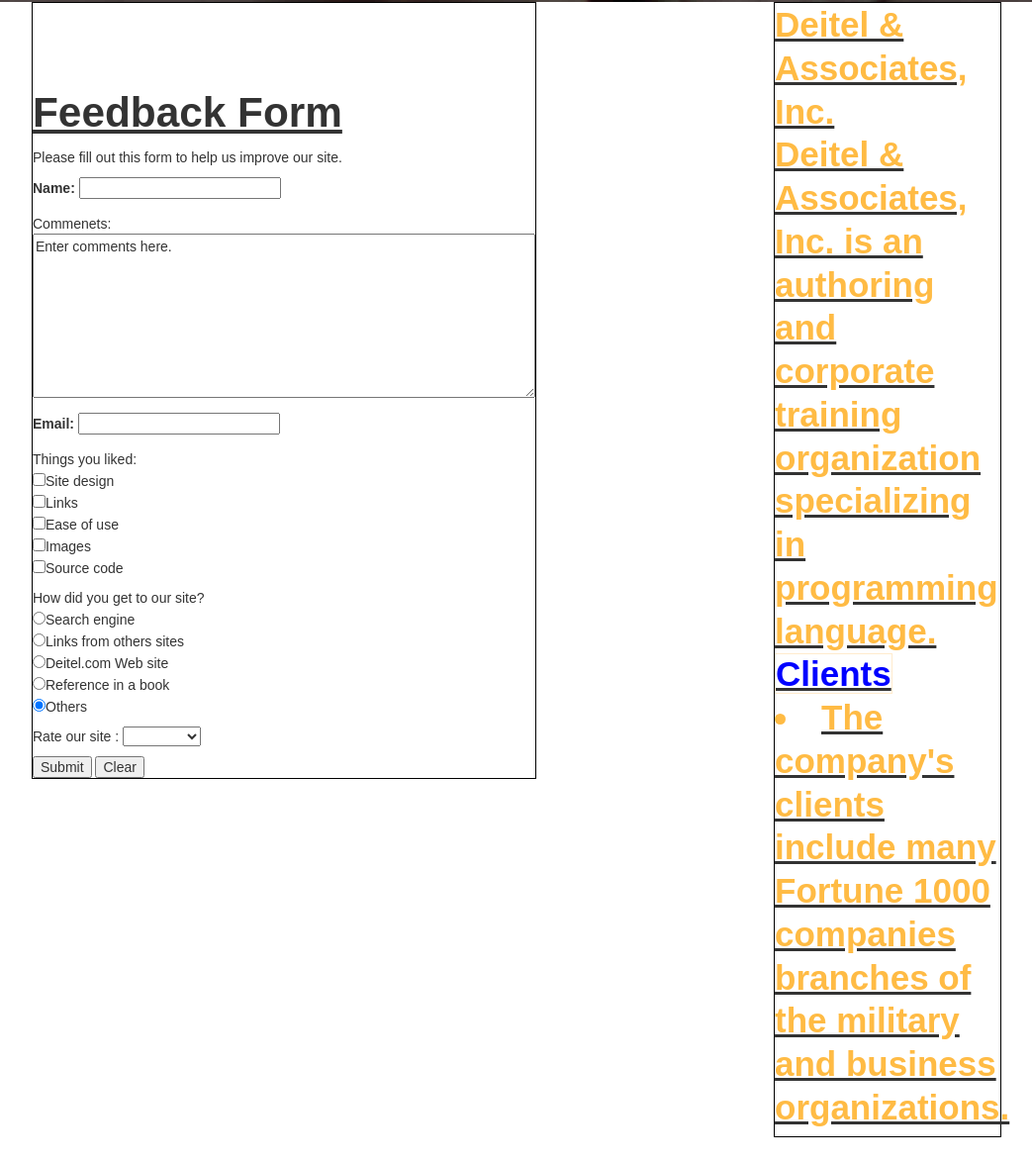
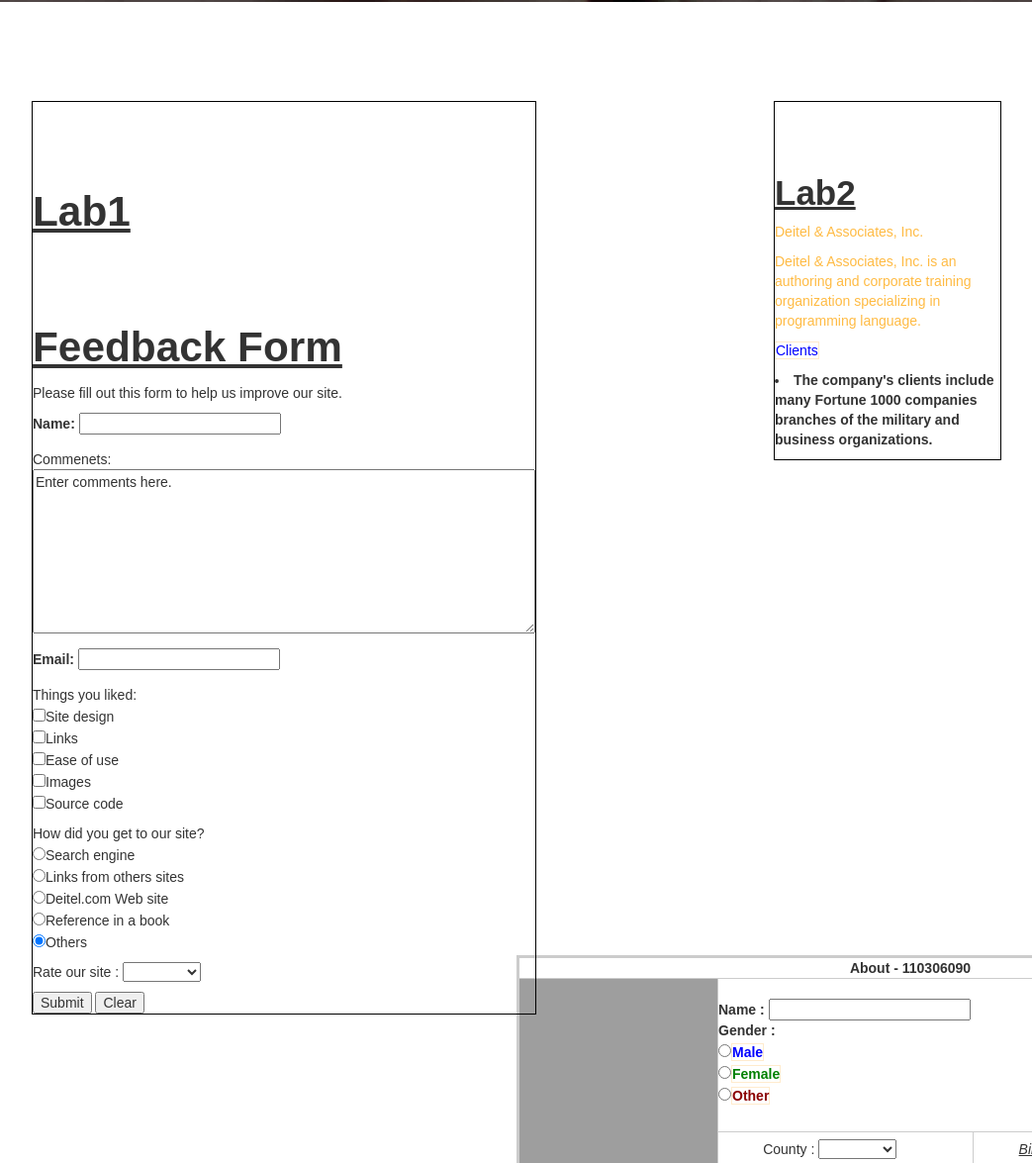
Before and after one commit to WarnerFang/110306090_1203HW, a plain HTML site: page index.html in a window 1280 px wide. Shown: the part 798-1973 px from the top of the page at 99% size, without its empty margins (118-1161 px from the left). Drawn offline with Linux system fonts and the light colour scheme; grey boxes are pictures that could not be loaded.

Commit message:
adjust something

```diff
--- a/index.html
+++ b/index.html
@@ -101,6 +101,7 @@
     <div class="margin-left">
     <h1 id="Lab1">
 
+    	<h1>Lab1</h1>
     	<h1>Feedback Form</h1>
 		<p>Please fill out this form to help us improve our site.</p>
 
@@ -159,16 +160,17 @@
 
     <div class="margin-right">
     <h1 id="Lab2">
-    	<a class="hover">Deitel & Associates, Inc.</a><br>
-    	<a id="nodec">Deitel & Associates, Inc. is an authoring and corporate training organization specializing in programming language.</li><br>
-    	<span>Clients</span><br>
-    	<li>The company's clients include many Fortune 1000 companies branches of the military and business organizations.</li>
+    	<h1>Lab2</h1>
+    	<p><a class="hover">Deitel & Associates, Inc.</a></p>
+    	<p><a id="nodec">Deitel & Associates, Inc. is an authoring and corporate training organization specializing in programming language.</a></p>
+    	<p><span>Clients</span></p>
+    	<p><li>The company's clients include many Fortune 1000 companies branches of the military and business organizations.</li></p>
     </h1>
     </div>
 
 </div>
 
-<div id="homework2" class="float" style="padding-left: 50%; padding-top: 300px;">
+<div id="homework2" class="float" >
 <form>
 	<table style="border:3px #cccccc solid;" cellpadding="10" border=‘1’>
 		<th rowspan="1" colspan="3"><center><body>About - 110306090</body></center></th>
--- a/style.css
+++ b/style.css
@@ -18,16 +18,18 @@ div.margin-left{
 	border: 1px solid black;
 	position: absolute;
 	margin-left: 150px;
-	margin-right: 900px;
+
 
 }
 div.margin-right{
 	border: 1px solid black;
+	margin-top: 100px;
 	margin-left: 900px;
 	margin-right: 150px;
 }
 div.float{
 	padding-left: 50%;
+	padding-top: 500px;
 }
 div.background{
 	background-image: url('sky.jpg');
```
